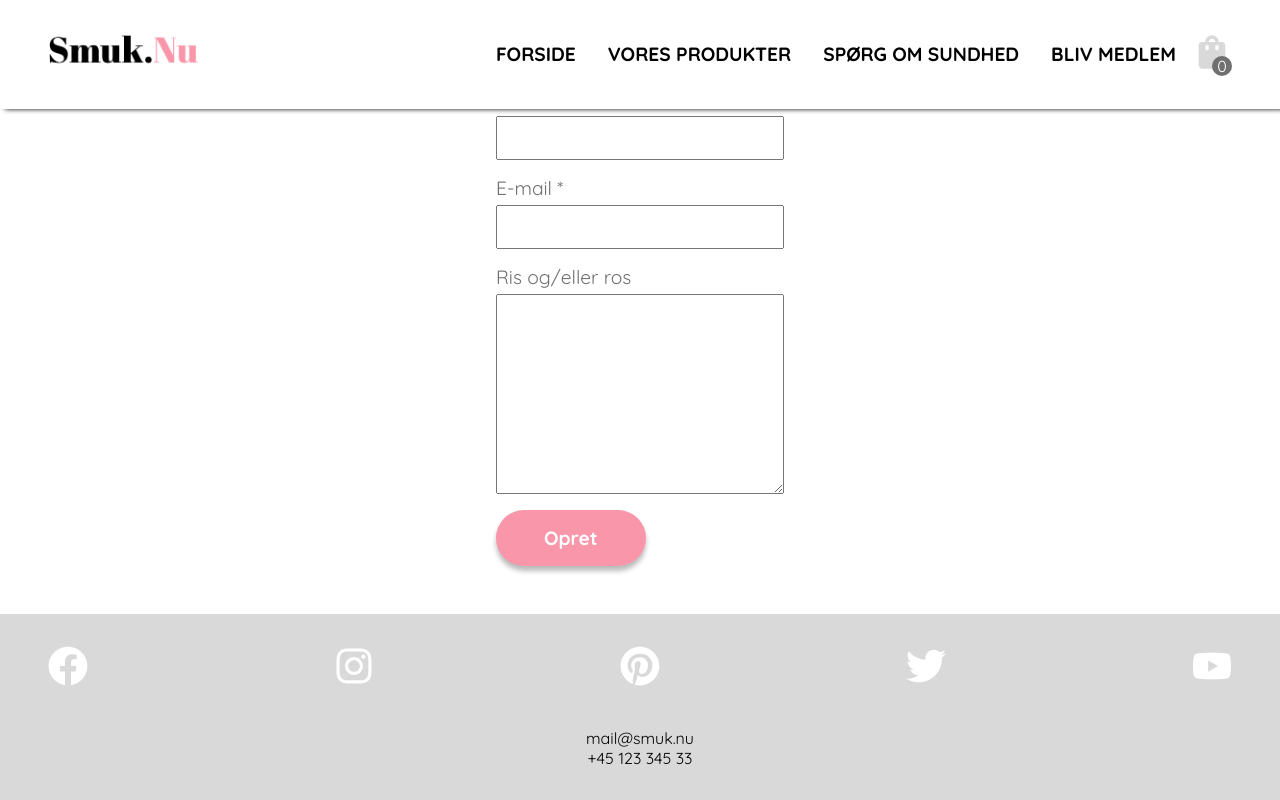
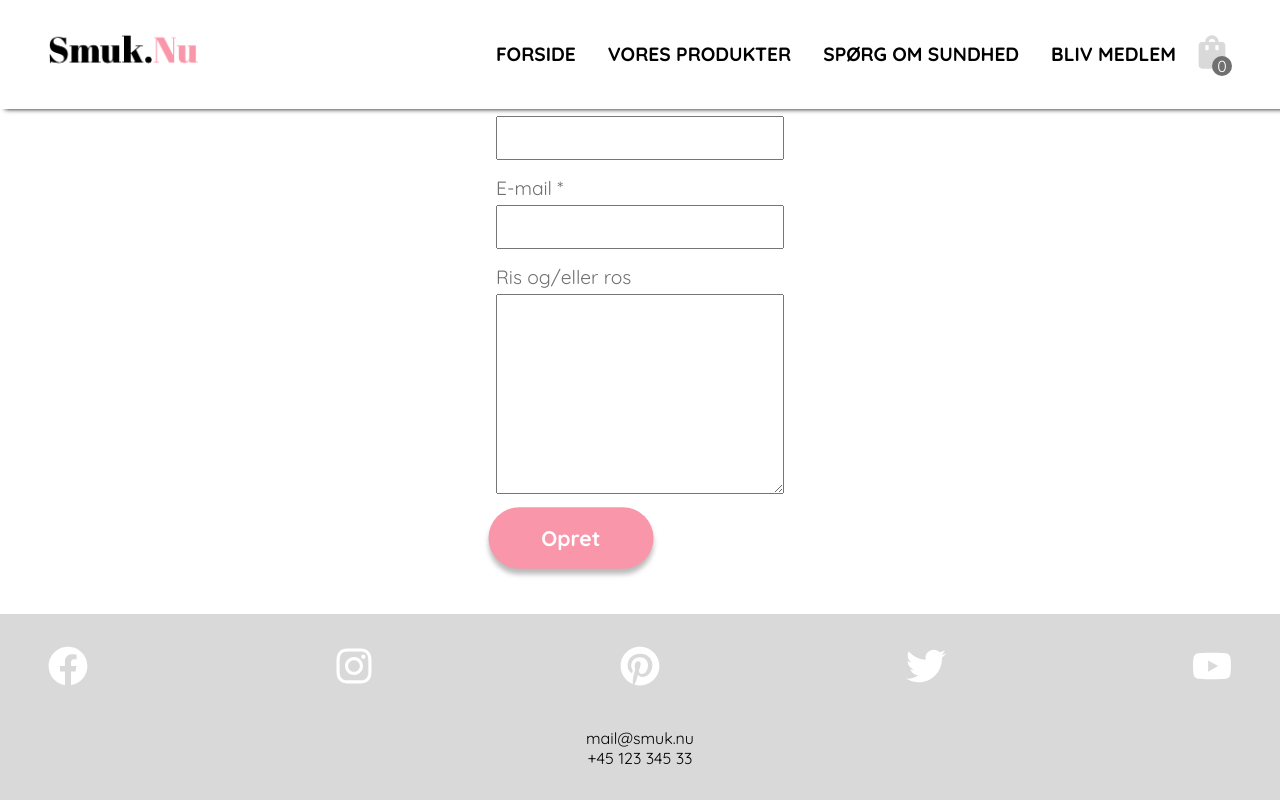
Before and after one commit to andreafalzi/smukNu, a Next.js app: page /medlem in a window 1280 px wide. In both pictures the pointer is over the button "Opret". Shown: the part 761-1561 px from the top of the page. Built offline with nearby package versions, Linux system fonts and the light colour scheme.

Commit message:
button scale effect

```diff
--- a/styles/Button.module.scss
+++ b/styles/Button.module.scss
@@ -12,4 +12,9 @@
   font-size: 1.2rem;
   box-shadow: 0px 5px 5px $shadow;
   cursor: pointer;
+  transition: all 300ms ease-in;
+
+  &:hover {
+    scale: 1.1;
+  }
 }
```
